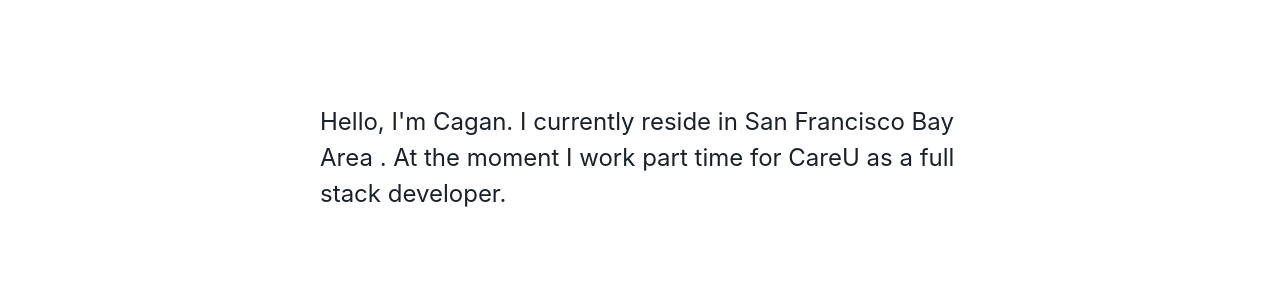
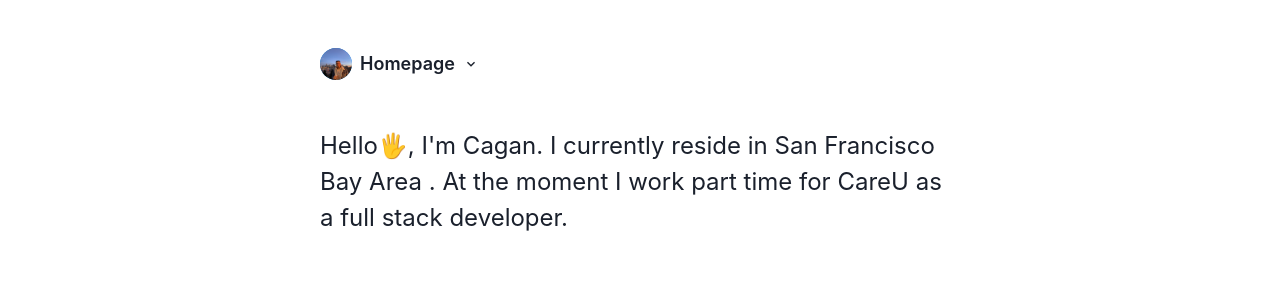
Before and after one commit to cagansevencan/Homepage, a Next.js app: page / in a window 1280 px wide. Shown: the top 286 px of the page. Built offline with nearby package versions, Linux system fonts and the light colour scheme.

Commit message:
First Page

```diff
--- a/components/header.js
+++ b/components/header.js
@@ -1,6 +1,7 @@
-import { useColorMode, IconButton } from '@chakra-ui/react'
+import {useColorMode, IconButton} from '@chakra-ui/react'
 import NextLink from 'next/link'
-import { useRouter } from 'next/router'
+import { ChevronDownIcon} from "@chakra-ui/icons";
+import {useRouter} from 'next/router'
 import {
     Menu,
     MenuButton,
@@ -17,16 +18,16 @@
 } from '@chakra-ui/react'
 
 const MENU = [
-    { name: 'Homepage', url: '/' },
-    { name: 'Spotify Gems', url: '/spotify' },
-    { name: 'Bookmarks', url: '/bookmarks' },
-    { name: 'Photos', url: '/photos' },
+    {name: 'Homepage', url: '/'},
+    {name: 'Spotify Gems', url: '/spotify'},
+    {name: 'Bookmarks', url: '/bookmarks'},
+    {name: 'Photos', url: '/photos'},
 ]
 
 
-
-function Header(){
+function Header() {
     const router = useRouter()
+    const activePage = MENU.find((_) => _.url === router.pathname)
 
     return (
         <Box as={"header"} py={10}>
@@ -42,10 +43,13 @@
                     >
                         {/* visible part */}
                         <HStack spacing={2}>
+                        <Avatar size={"sm"} src={"/yeni2.jpeg"} name="Cagan Sevencan" />
+                        <Text fontSize={"lg"}>{activePage && activePage.name}</Text>
+                        <ChevronDownIcon />
+                        </HStack>
+                    </MenuButton>
 
-                        </HStack>
-
-                    </MenuButton>
+                    {/* Dropdown part */}
                 </Menu>
             </Container>
         </Box>
--- a/pages/index.js
+++ b/pages/index.js
@@ -12,10 +12,9 @@
        <title>Home Page</title>
      </Head>
 
-
        <Container maxW="2xl">
            <Text fontSize="2xl">
-               Hello, I'm Cagan. I currently reside in San Francisco Bay Area .
+               Hello🖐, I'm Cagan. I currently reside in San Francisco Bay Area .
                At the moment I work part time for{' '}
                <Link as={NextLink} href="http://careusolutions.com/" isExternal>
                    <a>CareU</a>
```
Also changed, not shown: public/new.jpeg (added), public/yeni2.jpeg (added).
